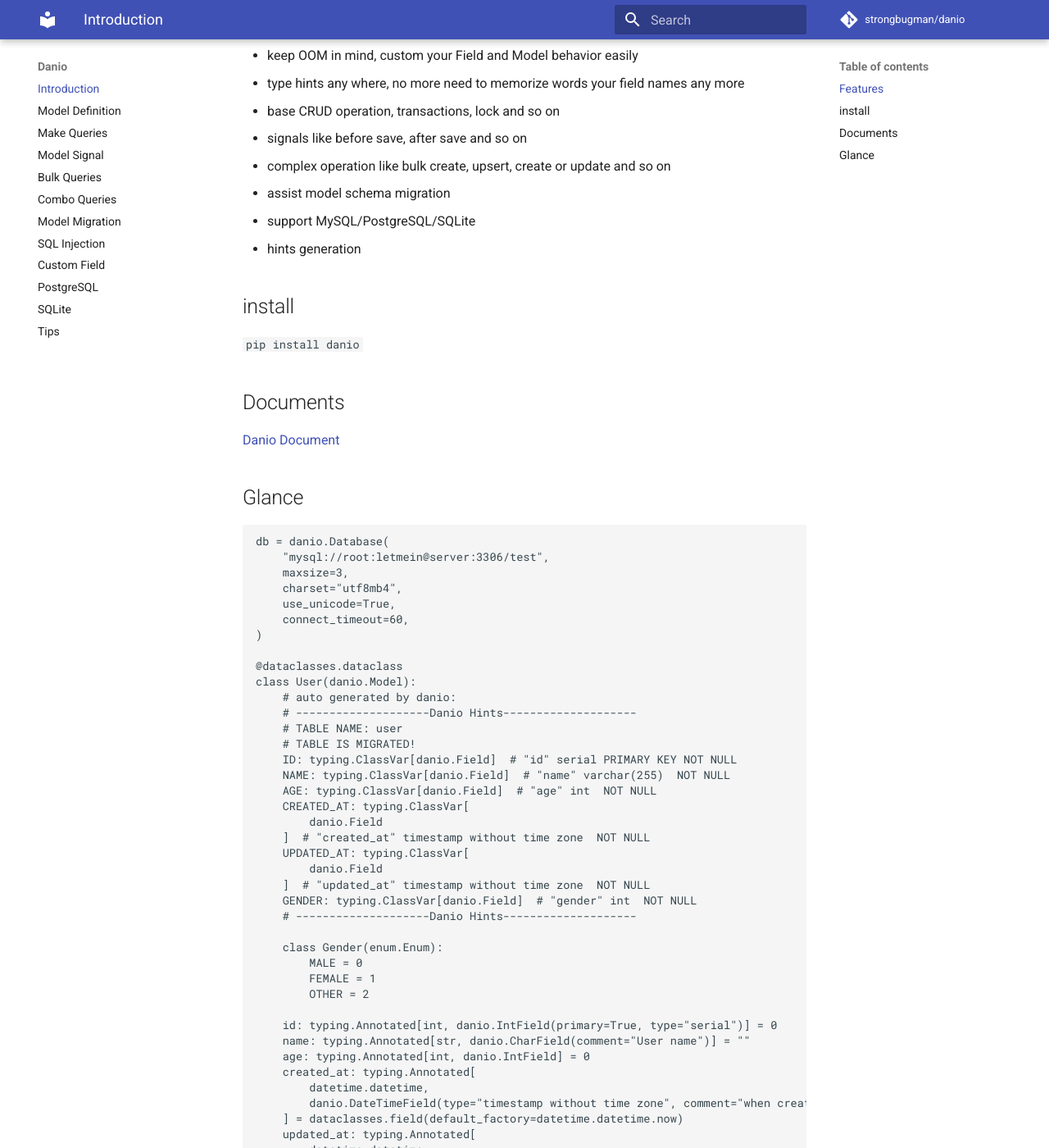
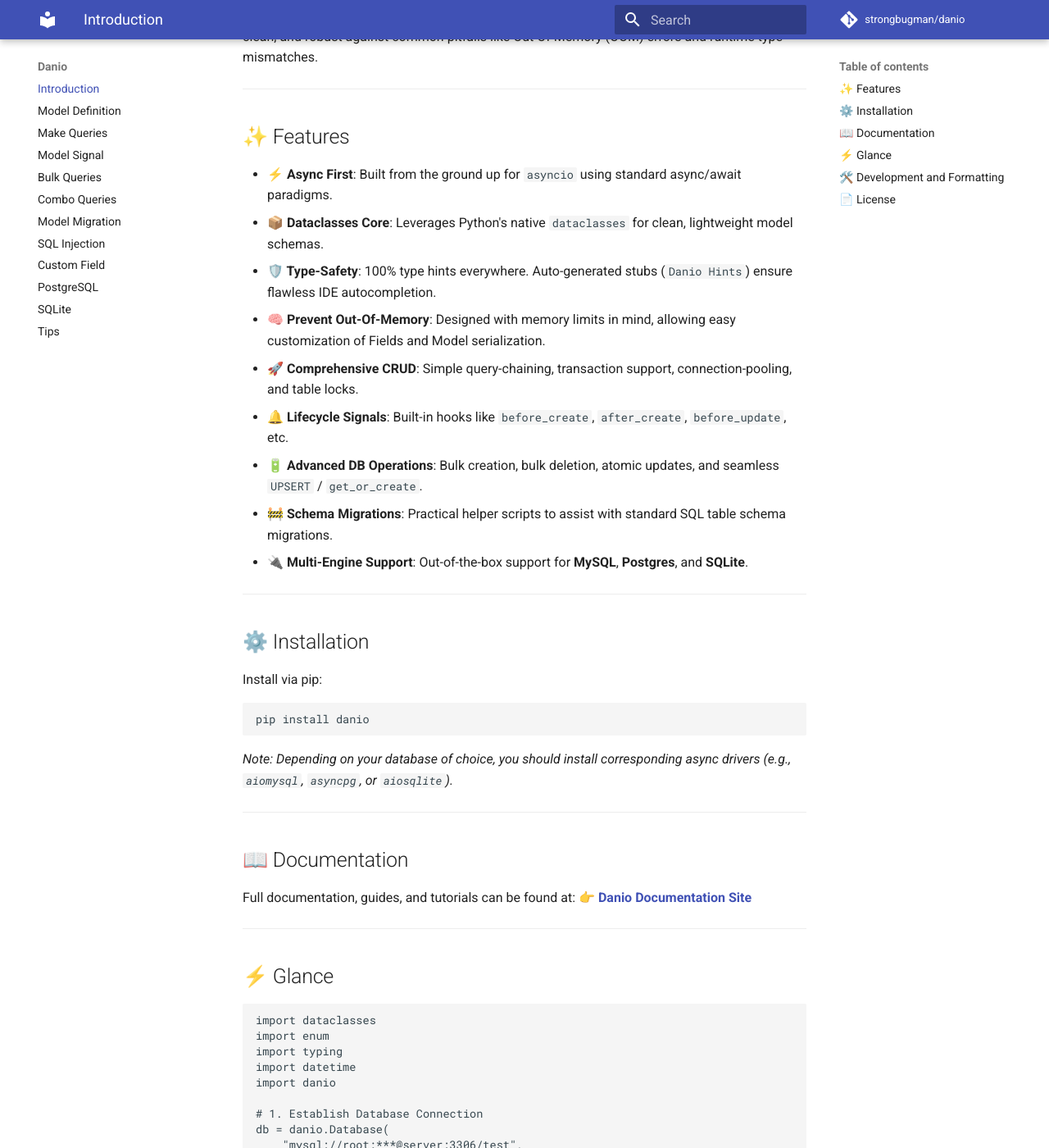
Before and after one commit to strongbugman/danio, an MkDocs documentation site: the page built from docs/index.md, in a window 1280 px wide and 1400 px high, scrolled down 310 px. Shown: the whole window at 82% size. Built offline with MkDocs 1.6.1 and Material for MkDocs 9.7.7, drawn with Linux system fonts in a browser that asks for light colours; comment, search, counter and statistics services are not loaded; some of the changed text lies outside the part shown.

Commit message:
chore: modernize development tools, CI/CD workflow, and documentation
- Replace black, flake8, and isort with Ruff in pyproject.toml and Makefile.
- Add tool.ruff configuration block targeting Python 3.8+ compatibility.
- Modernize GitHub Actions CI/CD to use actions/checkout@v4 and actions/setup-python@v5 with cache configurations.
- Upgrade README/docs to modern, structured formatting with clean badges and installation guides.

````diff
--- a/docs/index.md
+++ b/docs/index.md
@@ -1,66 +1,80 @@
-# Danio
+# 🐠 Danio
 
-<p>
-<a href="https://github.com/strongbugman/danio/actions">
-    <img src="https://github.com/strongbugman/danio/workflows/UnitTest/badge.svg" alt="UnitTest">
-</a>
-<a href="https://pypi.org/project/danio/">
-    <img src="https://badge.fury.io/py/danio.svg" alt="Package version">
-</a>
-<a href="https://codecov.io/gh/strongbugman/danio">
-    <img src="https://codecov.io/gh/strongbugman/danio/branch/main/graph/badge.svg" alt="Code coverage">
-</a>
-</p>
+[![UnitTest Status](https://github.com/strongbugman/danio/workflows/UnitTest/badge.svg)](https://github.com/strongbugman/danio/actions)
+[![PyPI version](https://badge.fury.io/py/danio.svg)](https://pypi.org/project/danio/)
+[![Codecov coverage](https://codecov.io/gh/strongbugman/danio/branch/main/graph/badge.svg)](https://codecov.io/gh/strongbugman/danio)
+[![License](https://img.shields.io/github/license/strongbugman/danio)](https://github.com/strongbugman/danio/blob/main/LICENSE)
+[![Python Support](https://img.shields.io/pypi/pyversions/danio.svg)](https://pypi.org/project/danio/)
 
+**Danio** is an elegant, lightweight, and asynchronous ORM for Python. It bridges Python's standard `dataclasses` with encode's robust `databases` library, bringing a highly expressive, type-safe, and asynchronous interface to your database operations.
 
-Danio is a ORM for python asyncio world.It is designed to make getting easy and clearly.It builds on python's dataclass and encode's [databases](https://github.com/encode/databases)
+Designed with modern developers in mind, Danio aims to make database interaction simple, clean, and robust against common pitfalls like Out Of Memory (OOM) errors and runtime type mismatches.
 
-## Features
+---
 
-* keep OOM in mind, custom your Field and Model behavior easily
-* type hints any where, no more need to memorize words your field names any more
-* base CRUD operation, transactions, lock and so on
-* signals like before save, after save and so on
-* complex operation like bulk create, upsert, create or update and so on
-* assist model schema migration
-* support MySQL/PostgreSQL/SQLite
-* hints generation
+## ✨ Features
 
-## install
+*   **⚡ Async First**: Built from the ground up for `asyncio` using standard async/await paradigms.
+*   **📦 Dataclasses Core**: Leverages Python's native `dataclasses` for clean, lightweight model schemas.
+*   **🛡️ Type-Safety**: 100% type hints everywhere. Auto-generated stubs (`Danio Hints`) ensure flawless IDE autocompletion.
+*   **🧠 Prevent Out-Of-Memory**: Designed with memory limits in mind, allowing easy customization of Fields and Model serialization.
+*   **🚀 Comprehensive CRUD**: Simple query-chaining, transaction support, connection-pooling, and table locks.
+*   **🔔 Lifecycle Signals**: Built-in hooks like `before_create`, `after_create`, `before_update`, etc.
+*   **🔋 Advanced DB Operations**: Bulk creation, bulk deletion, atomic updates, and seamless `UPSERT` / `get_or_create`.
+*   **🚧 Schema Migrations**: Practical helper scripts to assist with standard SQL table schema migrations.
+*   **🔌 Multi-Engine Support**: Out-of-the-box support for **MySQL**, **Postgres**, and **SQLite**.
 
-`pip install danio`
+---
 
-## Documents
+## ⚙️ Installation
 
-[Danio Document](https://strongbugman.github.io/danio/)
+Install via pip:
+```bash
+pip install danio
+```
 
-## Glance
+*Note: Depending on your database of choice, you should install corresponding async drivers (e.g., `aiomysql`, `asyncpg`, or `aiosqlite`).*
+
+---
+
+## 📖 Documentation
+
+Full documentation, guides, and tutorials can be found at:
+👉 **[Danio Documentation Site](https://strongbugman.github.io/danio/)**
+
+---
+
+## ⚡ Glance
 
 ```python
+import dataclasses
+import enum
+import typing
+import datetime
+import danio
+
+# 1. Establish Database Connection
 db = danio.Database(
-    "mysql://root:letmein@server:3306/test",
+    "mysql://root:***@server:3306/test",
     maxsize=3,
     charset="utf8mb4",
     use_unicode=True,
     connect_timeout=60,
 )
 
-@dataclasses.dataclass
+# 2. Define Model using Python Type-Hints and PEP 593 Annotated Fields
+@danio.model
 class User(danio.Model):
-    # auto generated by danio:
+    # Auto-generated and maintained by danio:
     # --------------------Danio Hints--------------------
     # TABLE NAME: user
     # TABLE IS MIGRATED!
-    ID: typing.ClassVar[danio.Field]  # "id" serial PRIMARY KEY NOT NULL
-    NAME: typing.ClassVar[danio.Field]  # "name" varchar(255)  NOT NULL
-    AGE: typing.ClassVar[danio.Field]  # "age" int  NOT NULL
-    CREATED_AT: typing.ClassVar[
-        danio.Field
-    ]  # "created_at" timestamp without time zone  NOT NULL
-    UPDATED_AT: typing.ClassVar[
-        danio.Field
-    ]  # "updated_at" timestamp without time zone  NOT NULL
-    GENDER: typing.ClassVar[danio.Field]  # "gender" int  NOT NULL
+    ID: typing.ClassVar[danio.Field]          # "id" serial PRIMARY KEY NOT NULL
+    NAME: typing.ClassVar[danio.Field]        # "name" varchar(255)  NOT NULL
+    AGE: typing.ClassVar[danio.Field]         # "age" int  NOT NULL
+    CREATED_AT: typing.ClassVar[danio.Field]  # "created_at" timestamp  NOT NULL
+    UPDATED_AT: typing.ClassVar[danio.Field]  # "updated_at" timestamp  NOT NULL
+    GENDER: typing.ClassVar[danio.Field]      # "gender" int  NOT NULL
     # --------------------Danio Hints--------------------
 
     class Gender(enum.Enum):
@@ -73,18 +87,15 @@
     age: typing.Annotated[int, danio.IntField] = 0
     created_at: typing.Annotated[
         datetime.datetime,
-        danio.DateTimeField(type="timestamp without time zone", comment="when created"),
+        danio.DateTimeField(type="timestamp without time zone", comment="Created time"),
     ] = dataclasses.field(default_factory=datetime.datetime.now)
     updated_at: typing.Annotated[
         datetime.datetime,
-        danio.DateTimeField(type="timestamp without time zone", comment="when updated"),
+        danio.DateTimeField(type="timestamp without time zone", comment="Updated time"),
     ] = dataclasses.field(default_factory=datetime.datetime.now)
     gender: typing.Annotated[Gender, danio.IntField(enum=Gender)] = Gender.MALE
 
-
-    async def before_create(self, validate=True):
-        await super().before_create(validate=True)
-
+    # Lifecycle Hooks
     async def before_update(self, validate=True):
         self.updated_at = datetime.datetime.now()
         await super().before_update(validate=True)
@@ -92,48 +103,62 @@
     async def validate(self):
         await super().validate()
         if not self.name:
-            raise danio.ValidateException("Empty name!")
+            raise danio.ValidateException("Name cannot be empty!")
 
     @classmethod
-    def get_database(
-        cls, operation: danio.Operation, table: str, *args, **kwargs
-    ) -> danio.Database:
+    def get_database(cls, operation: danio.Operation, table: str, *args, **kwargs) -> danio.Database:
         return db
 
-# base CRUD
-user = await User(name="batman").save()
-user = await User.where(User.NAME == "batman").fetch_one()
-user.gender = User.Gender.MALE
-await user.save()
-await user.delete()
-# sql chain
-await User.where(User.NAME != "").limit(10).fetch_all()
-# multi where condition
-await User.where(User.ID != 1, User.NAME != "").fetch_all()
-await User.where(User.ID != 1).where(User.NAME != "").fetch_all()
-await User.where(User.ID <= 10, User.ID >= 20, is_and=False).fetch_all()
-# complicated expression
-await User.where(User.ID == 1).update(age=(User.AGE + 1) / (User.AGE / 12) - 2)
-await User.where((User.AGE + 1) == 3).fetch_all()
-# complicated sql operation
-await User.where(User.ID == u.id).update(
-    age=User.AGE.case(User.AGE > 10, 1, default=18).case(User.AGE <= 0, 10)
-)
-created, updated = await UserProfile.upsert(
-    [
-        dict(id=1, name="upsert"),
-    ],
-    update_fields=["name"],
-)
-# bulk operation
-await User.bulk_create([User(name=f"user_{i}") for i in range(10)])
-await User.bulk_update(await User.fetch_all())
-await User.bulk_delete(await User.fetch_all())
-# shortcut
-user, created = await User(id=1, name="created?").get_or_create(
-    key_fields=(User.ID,)
-)
-user, created, updated = await User(id=2, name="updated?").create_or_update(
-    key_fields=(User.ID,)
-)
+# 3. Perform Asynchronous CRUD Operations
+async def main():
+    # ---- Create ----
+    user = await User(name="batman", age=30).save()
+    print(f"Created user ID: {user.id}")
+
+    # ---- Read (Type-safe Queries) ----
+    user = await User.where(User.NAME == "batman").fetch_one()
+
+    # ---- Update ----
+    user.gender = User.Gender.MALE
+    await user.save()
+
+    # ---- Advanced Query Chaining ----
+    active_users = await User.where(User.AGE > 18).limit(10).order_by(User.NAME).fetch_all()
+
+    # ---- Complex Expression Updates ----
+    # Increment all matching users' ages atomically
+    await User.where(User.ID == 1).update(age=(User.AGE + 1))
+
+    # ---- Bulk Operations ----
+    users_to_create = [User(name=f"user_{i}", age=20) for i in range(10)]
+    await User.bulk_create(users_to_create)
+
+    # ---- Upsert (Create or Update) ----
+    user, created, updated = await User(id=1, name="updated_name").create_or_update(
+        key_fields=(User.ID,)
+    )
 ```
+
+---
+
+## 🛠️ Development and Formatting
+
+We use **[Ruff](https://github.com/astral-sh/ruff)** for extremely fast linting and formatting.
+
+To format and check your code quality before submitting a PR:
+```bash
+# Check code style and run static checks
+make lint
+
+# Automatically format and fix lint errors
+make format
+
+# Run full tests across your local SQLite/Postgres/MySQL setup
+make test
+```
+
+---
+
+## 📄 License
+
+Danio is open-sourced software licensed under the [BSD 3-Clause License](LICENSE).
````
Also changed, not shown: pyproject.toml (+17 -3 lines), 2 other files.
